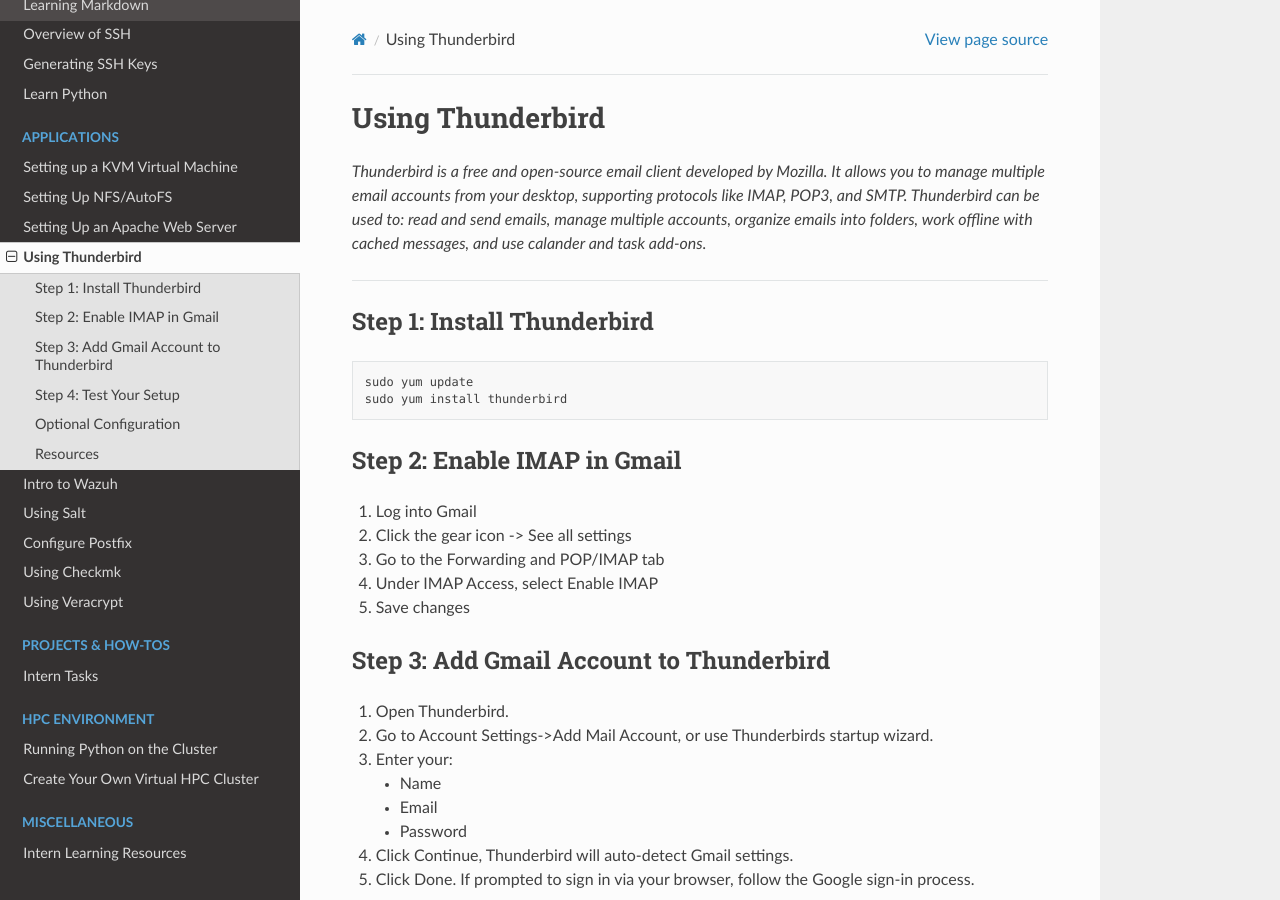
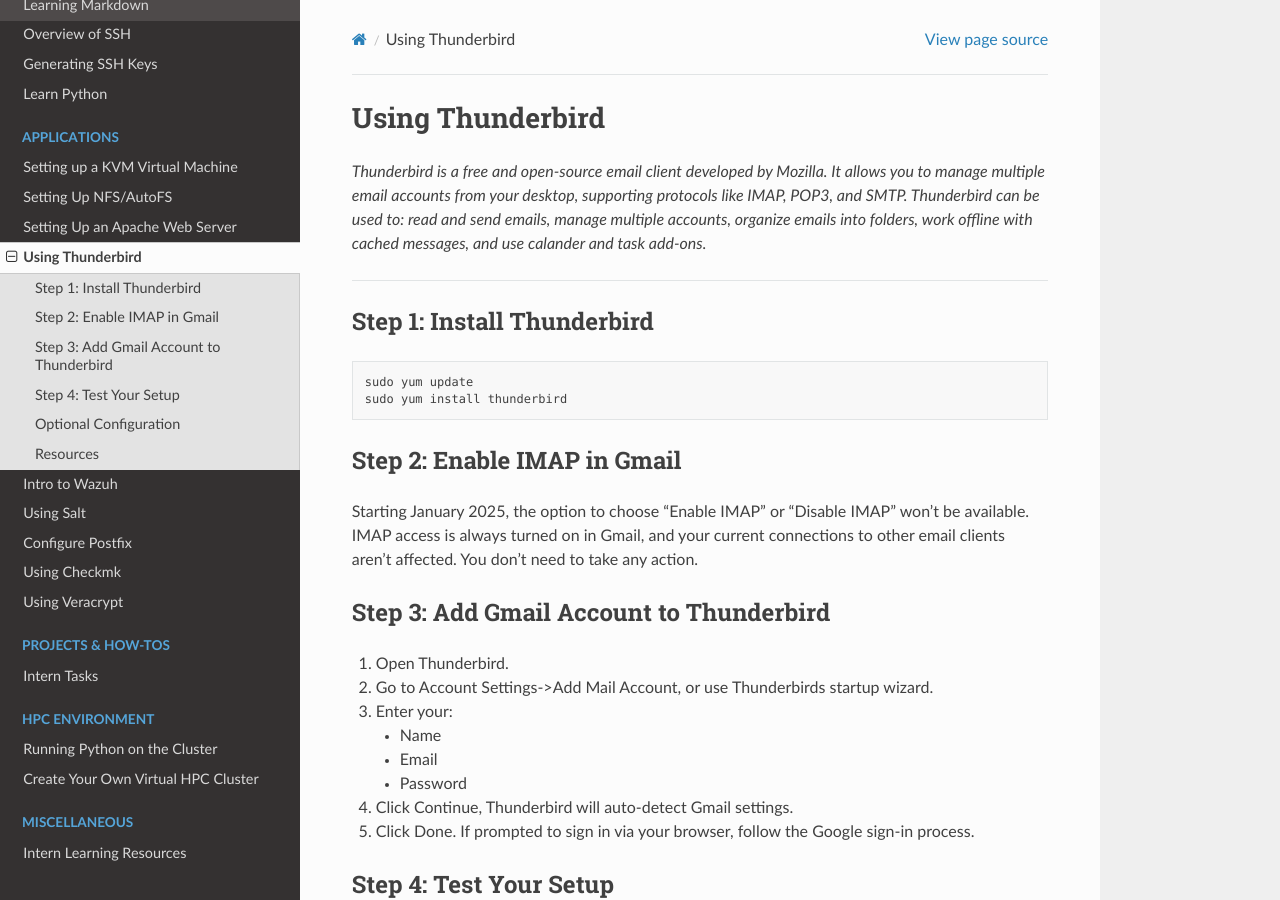
Before and after one commit to TechSquareInc/intern-playbook, a Sphinx documentation site: the page built from docs/source/applications/using-thunderbird.md, in a window 1280 px wide and 900 px high. Built offline with Sphinx 7.4.7 and the Read the Docs theme 3.1.0, drawn with Linux system fonts in a browser that asks for light colours.

Commit message:
update thundbird docs

```diff
--- a/docs/source/applications/using-thunderbird.md
+++ b/docs/source/applications/using-thunderbird.md
@@ -12,11 +12,7 @@ sudo yum install thunderbird
 
 ## Step 2: Enable IMAP in Gmail
 
-1. Log into Gmail
-2. Click the gear icon -> See all settings
-3. Go to the Forwarding and POP/IMAP tab
-4. Under IMAP Access, select Enable IMAP
-5. Save changes
+Starting January 2025, the option to choose “Enable IMAP” or “Disable IMAP” won't be available. IMAP access is always turned on in Gmail, and your current connections to other email clients aren’t affected. You don’t need to take any action.
 
 ## Step 3: Add Gmail Account to Thunderbird
 
```
